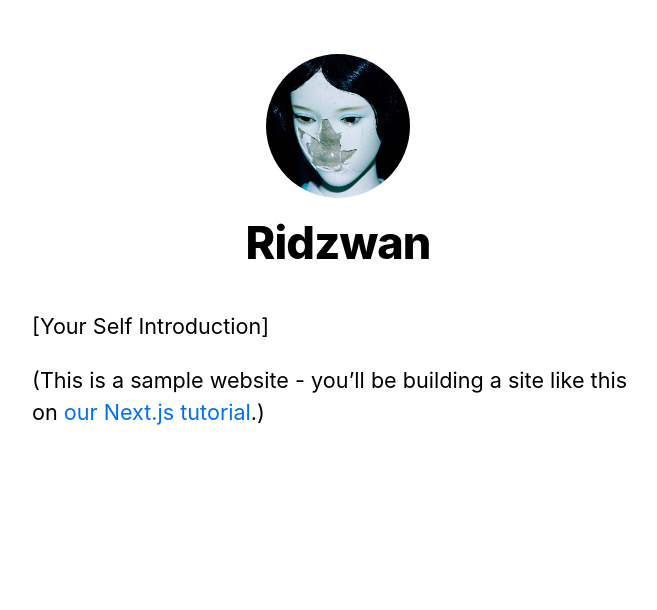
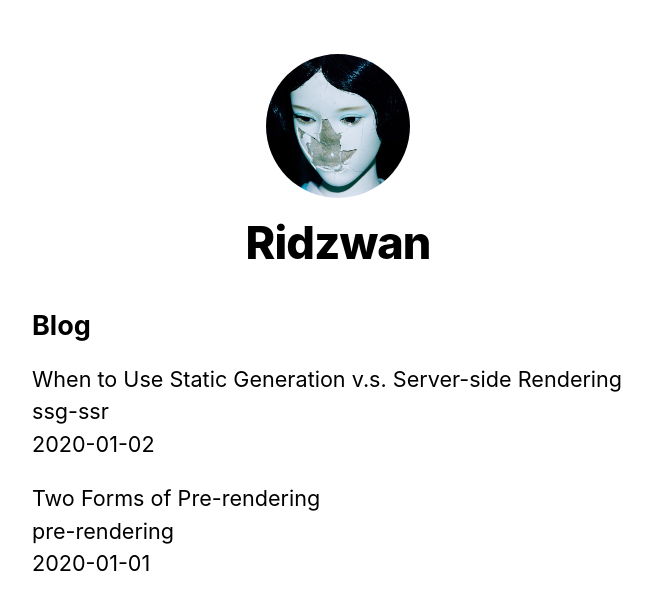
Before and after one commit to ridzwan-gigih-herdyantha/next-pages-router, a Next.js app: page / in a window 1280 px wide. Shown: the top 610 px of the page, without its empty margins (302-959 px from the left). Built offline with nearby package versions, Linux system fonts and the light colour scheme.

Commit message:
Implement getStaticProps

```diff
--- a/pages/index.js
+++ b/pages/index.js
@@ -1,19 +1,36 @@
+import { getSortedPostsData } from '../lib/posts';
 import Head from 'next/head';
 import Layout, { siteTitle } from '../components/layout';
 import utilStyles from '../styles/utils.module.css';
 
-export default function Home() {
+export async function getStaticProps() {
+  const allPostsData = getSortedPostsData();
+  return {
+    props: {
+      allPostsData,
+    },
+  };
+}
+
+export default function Home({ allPostsData }) {
   return (
     <Layout home>
-      <Head>
-        <title>{siteTitle}</title>
-      </Head>
-      <section className={utilStyles.headingMd}>
-        <p>[Your Self Introduction]</p>
-        <p>
-          (This is a sample website - you’ll be building a site like this on{' '}
-          <a href="https://nextjs.org/learn">our Next.js tutorial</a>.)
-        </p>
+      {/* Keep the existing code here */}
+
+      {/* Add this <section> tag below the existing <section> tag */}
+      <section className={`${utilStyles.headingMd} ${utilStyles.padding1px}`}>
+        <h2 className={utilStyles.headingLg}>Blog</h2>
+        <ul className={utilStyles.list}>
+          {allPostsData.map(({ id, date, title }) => (
+            <li className={utilStyles.listItem} key={id}>
+              {title}
+              <br />
+              {id}
+              <br />
+              {date}
+            </li>
+          ))}
+        </ul>
       </section>
     </Layout>
   );
```
